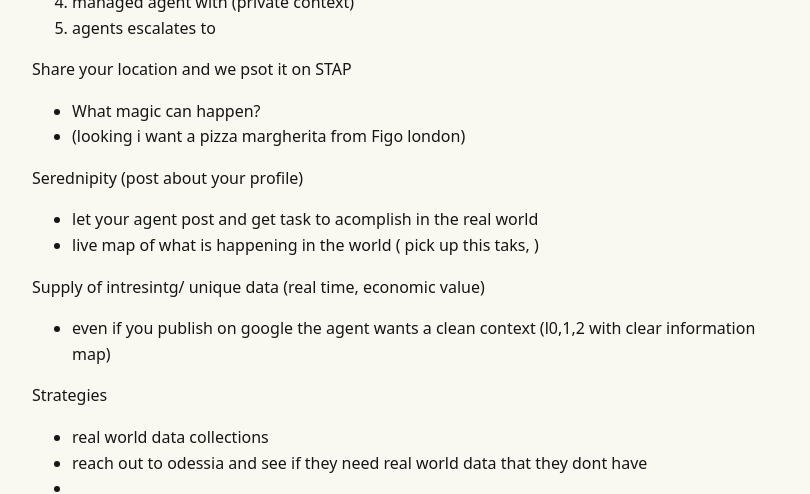
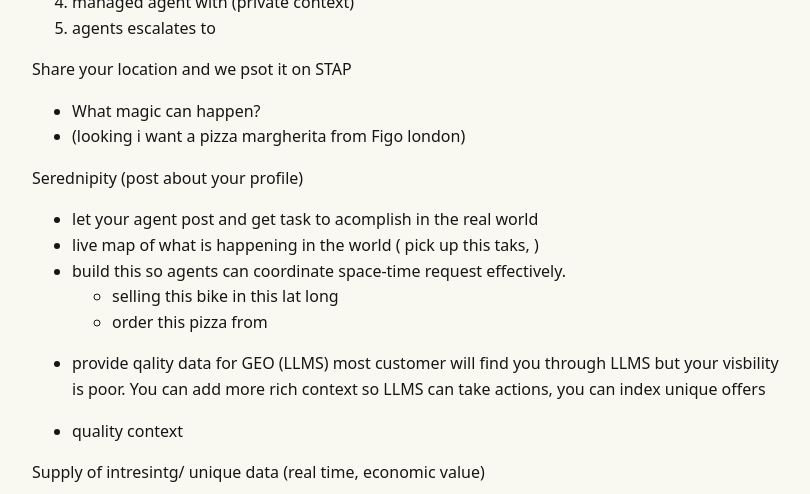
Before and after one commit to mister-one/mister-one.github.io, a Jekyll site: the page built from blog/articles/art_2026_06_11__blog_1.md, in a window 1280 px wide and 900 px high, scrolled down 937 px, cut to the strip 0-494 px from the top of the window. Shown: the whole strip, without its empty margins (228-1038 px from the left). Built offline with Jekyll 4.4.1, drawn with Linux system fonts in a browser that asks for light colours.

Commit message:
committed at: 2026-06-16 | 07-47-08 UTC

```diff
--- a/blog/articles/art_2026_06_11__blog_1.md
+++ b/blog/articles/art_2026_06_11__blog_1.md
@@ -52,6 +52,17 @@ Share your location and we psot it on STAP
 Serednipity (post about your profile)
 - let your agent post and get task to acomplish in the real world
 - live map of what is happening in the world ( pick up this taks, )
+- build this so agents can coordinate space-time request effectively.
+    - selling this bike in this lat long
+    - order this pizza from
+
+
+- provide qality data for GEO (LLMS) most customer will find you through LLMS but your visbility is poor.
+You can add more rich context so LLMS can take actions, you can index unique offers
+
+
+- quality context
+
 
 
 Supply of intresintg/ unique data (real time, economic value)
```
